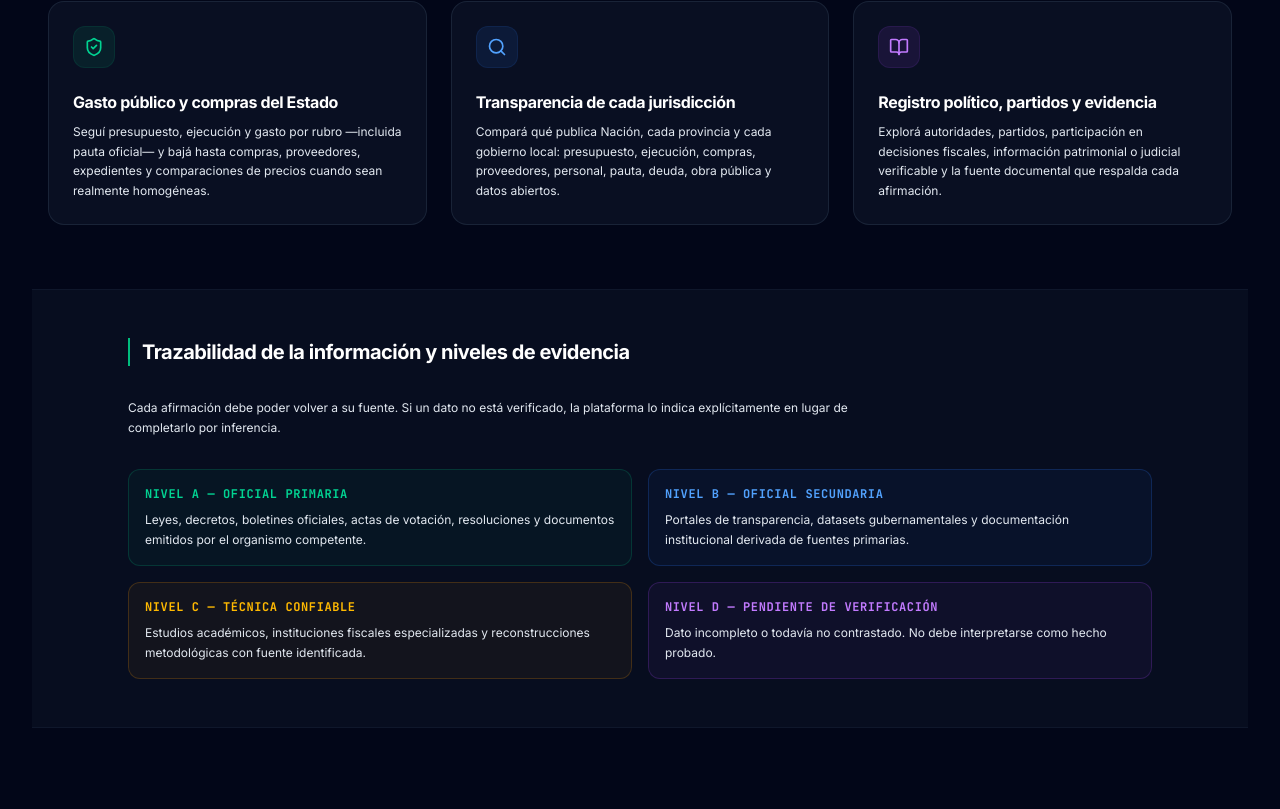
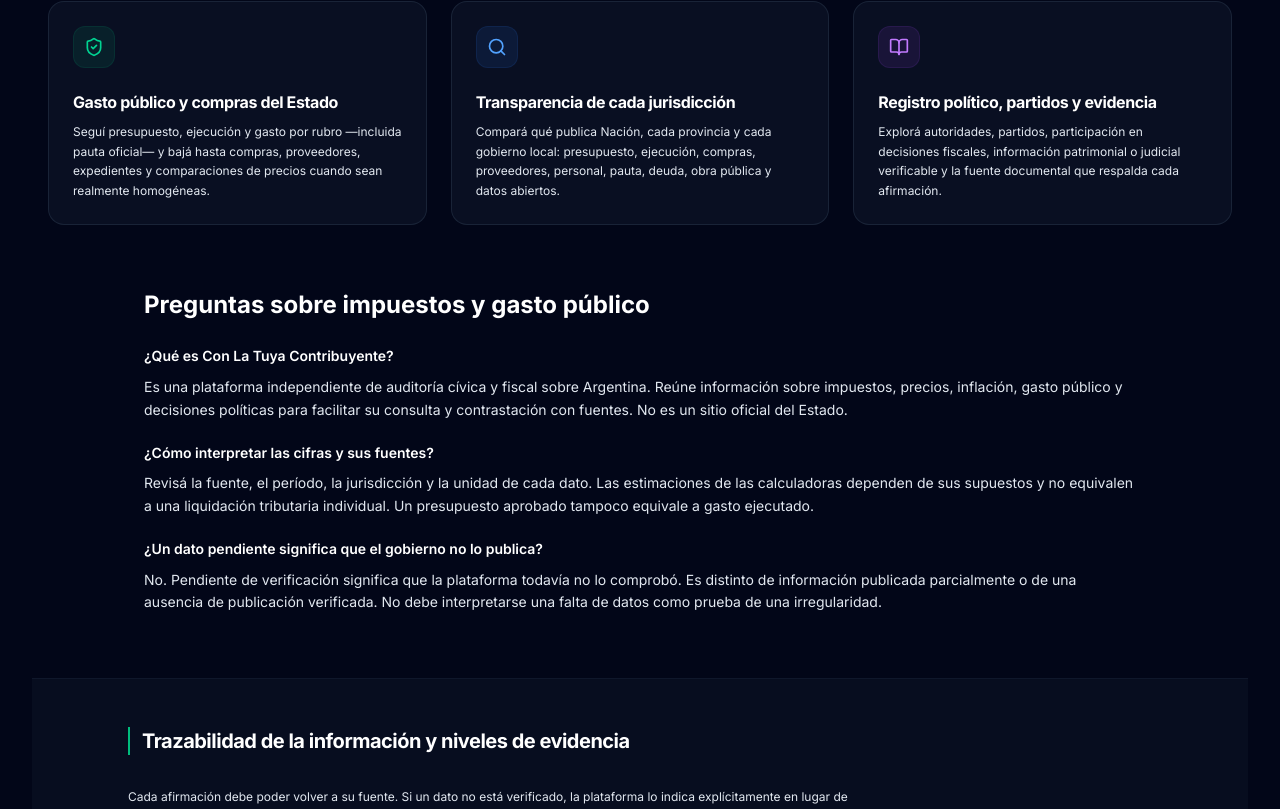
Before and after one commit to deepbrainreset/Con-la-Tuya-Contribuyente, a React (Vite) app: page /transparencia in a window 1280 px wide. Shown: the part 2121-2930 px from the top of the page. Built offline with nearby package versions, Linux system fonts and the light colour scheme; no server answers.

Commit message:
Improve landing SEO with prerendered content and lazy-loaded views

```diff
--- a/index.html
+++ b/index.html
@@ -12,6 +12,7 @@
     <link rel="shortcut icon" type="image/png" href="https://res.cloudinary.com/dw4k14vmn/image/upload/v1785234557/file_00000000fb58820e949f855bb5bd803e_soeetr.png" />
     <link rel="apple-touch-icon" href="https://res.cloudinary.com/dw4k14vmn/image/upload/v1785234557/file_00000000fb58820e949f855bb5bd803e_soeetr.png" />
 
+    <meta property="og:locale" content="es_AR" />
     <meta property="og:type" content="website" />
     <meta property="og:url" content="https://conlatuyacontribuyente.com/" />
     <meta property="og:title" content="Con La Tuya, Contribuyente" />
@@ -34,7 +35,7 @@
       }
     </script>
 
-    <title>Con La Tuya, Contribuyente</title>
+    <title>Impuestos y gasto público en Argentina | Con La Tuya, Contribuyente</title>
   </head>
   <body>
     <div id="root"></div>
--- a/package.json
+++ b/package.json
@@ -5,7 +5,7 @@
   "type": "module",
   "scripts": {
     "dev": "tsx server.ts",
-    "build": "vite build && esbuild server.ts --bundle --platform=node --format=cjs --packages=external --sourcemap --outfile=dist/server.cjs",
+    "build": "vite build && node --import tsx scripts/prerender.tsx && esbuild server.ts --bundle --platform=node --format=cjs --packages=external --sourcemap --outfile=dist/server.cjs",
     "start": "node dist/server.cjs",
     "preview": "vite preview",
     "clean": "rm -rf dist server.js",
--- /dev/null
+++ b/scripts/prerender.tsx
@@ -0,0 +1,18 @@
+import React from 'react';
+import { readFile, writeFile } from 'node:fs/promises';
+import { renderToString } from 'react-dom/server';
+import { MemoryRouter } from 'react-router-dom';
+import { AppContent } from '../src/App';
+
+// Render the same home component for visitors and crawlers. Other views stay
+// lazy: Leaflet requires a browser and must not execute during this build step.
+const htmlPath = new URL('../dist/index.html', import.meta.url);
+const template = await readFile(htmlPath, 'utf8');
+const placeholder = '<div id="root"></div>';
+if (!template.includes(placeholder)) throw new Error('Missing root placeholder; run vite build first.');
+const markup = renderToString(<MemoryRouter initialEntries={['/']}><AppContent /></MemoryRouter>);
+if (!markup.includes('landing-view') || !markup.includes('<h1')) {
+  throw new Error('Home prerender did not produce the landing content.');
+}
+await writeFile(htmlPath, template.replace(placeholder, `<div id="root" data-prerendered="home">${markup}</div>`));
+console.log('Prerendered home content into dist/index.html');
--- a/src/App.tsx
+++ b/src/App.tsx
@@ -3,26 +3,26 @@
  * SPDX-License-Identifier: Apache-2.0
  */
 
-import React, { useState } from 'react';
+import React, { lazy, Suspense, useState } from 'react';
 import { HashRouter, Routes, Route, Navigate, useNavigate, useLocation } from 'react-router-dom';
 import { Landmark, Heart, Github, Mail } from 'lucide-react';
 
 import Navbar from './components/Navbar';
 import Landing from './views/Landing';
-import MapaNacional from './views/MapaNacional';
-import RegistroTributosAuditado from './views/RegistroTributosAuditado';
-import CalculadoraFiscal from './views/CalculadoraFiscal';
-import SimuladorPrecios from './views/SimuladorPrecios';
-import RegistroPolitico from './views/RegistroPolitico';
-import IntegridadPartidaria from './views/IntegridadPartidaria';
-import GastoPublico from './views/GastoPublico';
-import TransparenciaEstado from './views/TransparenciaEstado';
-import MethodologyPage from './views/MethodologyPage';
-import Donaciones from './views/Donaciones';
-import PropuestasContribucion from './views/PropuestasContribucion';
-import MapaTributarioDashboard from './views/MapaTributarioDashboard';
-import Inflacion from './views/Inflacion';
-import ResponsabilidadPolitica from './views/ResponsabilidadPolitica';
+const MapaNacional = lazy(() => import('./views/MapaNacional'));
+const RegistroTributosAuditado = lazy(() => import('./views/RegistroTributosAuditado'));
+const CalculadoraFiscal = lazy(() => import('./views/CalculadoraFiscal'));
+const SimuladorPrecios = lazy(() => import('./views/SimuladorPrecios'));
+const RegistroPolitico = lazy(() => import('./views/RegistroPolitico'));
+const IntegridadPartidaria = lazy(() => import('./views/IntegridadPartidaria'));
+const GastoPublico = lazy(() => import('./views/GastoPublico'));
+const TransparenciaEstado = lazy(() => import('./views/TransparenciaEstado'));
+const MethodologyPage = lazy(() => import('./views/MethodologyPage'));
+const Donaciones = lazy(() => import('./views/Donaciones'));
+const PropuestasContribucion = lazy(() => import('./views/PropuestasContribucion'));
+const MapaTributarioDashboard = lazy(() => import('./views/MapaTributarioDashboard'));
+const Inflacion = lazy(() => import('./views/Inflacion'));
+const ResponsabilidadPolitica = lazy(() => import('./views/ResponsabilidadPolitica'));
 
 export default function App() {
   return (
@@ -32,7 +32,7 @@
   );
 }
 
-function AppContent() {
+export function AppContent() {
   const navigate = useNavigate();
   const location = useLocation();
 
@@ -65,7 +65,7 @@
   const currentTab = location.pathname === '/' || location.pathname === '' ? 'landing' : location.pathname.substring(1);
 
   React.useEffect(() => {
-    let title = 'Con La Tuya, Contribuyente';
+    let title = 'Impuestos y gasto público en Argentina | Con La Tuya, Contribuyente';
     const path = location.pathname;
     if (path.startsWith('/mapa-tributario')) title = 'Mapa Tributario | Con La Tuya, Contribuyente';
     else if (path === '/mapa') title = 'Mapa Nacional | Con La Tuya, Contribuyente';
@@ -99,6 +99,7 @@
 
       <main className="flex-grow max-w-7xl w-full mx-auto px-4 sm:px-6 lg:px-8 py-8 md:py-12">
         <div className="space-y-6">
+          <Suspense fallback={<p role="status" className="text-slate-300 py-8">Cargando sección…</p>}>
           <Routes>
             <Route path="/" element={<Landing onNavigate={handleNavigate} searchQuery={searchQuery} setSearchQuery={setSearchQuery} />} />
             <Route path="/mapa" element={<MapaNacional onNavigate={handleNavigate} selectedJurisdictionId={selectedJurisdictionId} setSelectedJurisdictionId={setSelectedJurisdictionId} />} />
@@ -125,6 +126,7 @@
             <Route path="/donacion" element={<Donaciones />} />
             <Route path="*" element={<Navigate to="/" replace />} />
           </Routes>
+          </Suspense>
         </div>
       </main>
 
--- a/src/main.tsx
+++ b/src/main.tsx
@@ -1,10 +1,19 @@
 import {StrictMode} from 'react';
-import {createRoot} from 'react-dom/client';
+import {createRoot, hydrateRoot} from 'react-dom/client';
 import App from './App.tsx';
 import './index.css';
 
-createRoot(document.getElementById('root')!).render(
+const root = document.getElementById('root')!;
+const app = (
   <StrictMode>
     <App />
-  </StrictMode>,
+  </StrictMode>
 );
+
+// Hash routes other than the homepage need their own client render.
+const hashPath = window.location.hash.slice(1).split('?')[0];
+if (root.dataset.prerendered === 'home' && (!hashPath || hashPath === '/')) {
+  hydrateRoot(root, app);
+} else {
+  createRoot(root).render(app);
+}
--- a/src/views/Landing.tsx
+++ b/src/views/Landing.tsx
@@ -92,6 +92,7 @@
               <div className="flex-1 flex items-center gap-3 px-3 py-2 bg-slate-950/50 rounded-xl border border-slate-900">
                 <Search className="w-5 h-5 text-slate-500" />
                 <input
+                  aria-label="Buscar provincia, municipio, tributo, partido o autoridad"
                   type="text"
                   placeholder="Buscar provincia, municipio, tributo, partido o autoridad..."
                   value={searchQuery}
@@ -223,7 +224,7 @@
         <div className="bg-amber-950/10 border border-amber-500/20 rounded-2xl p-5 flex flex-col md:flex-row gap-4 items-start shadow-sm">
           <AlertCircle className="w-6 h-6 text-amber-400 flex-shrink-0 mt-0.5" />
           <div className="space-y-1.5 text-left">
-            <h4 className="text-sm font-semibold text-amber-400 tracking-wide">AVISO DE SEGURIDAD LEGAL Y NEUTRALIDAD</h4>
+            <h2 className="text-sm font-semibold text-amber-400 tracking-wide">AVISO DE SEGURIDAD LEGAL Y NEUTRALIDAD</h2>
             <p className="text-xs text-slate-300 leading-relaxed">
               La plataforma reorganiza información pública oficial y estimaciones metodológicas con fines educativos y de auditoría.
               Las responsabilidades políticas, judiciales y fiscales se muestran únicamente cuando existe evidencia trazable y se distingue
@@ -259,6 +260,24 @@
           <FeatureCard icon={<BookOpen className="w-5 h-5" />} tone="purple" title="Registro político, partidos y evidencia">
             Explorá autoridades, partidos, participación en decisiones fiscales, información patrimonial o judicial verificable y la fuente documental que respalda cada afirmación.
           </FeatureCard>
+        </div>
+      </section>
+
+      <section className="max-w-5xl mx-auto px-4 space-y-6" aria-labelledby="preguntas-frecuentes">
+        <h2 id="preguntas-frecuentes" className="text-2xl font-bold text-white">Preguntas sobre impuestos y gasto público</h2>
+        <div className="space-y-5 text-sm text-slate-300 leading-relaxed">
+          <div>
+            <h3 className="font-semibold text-white mb-2">¿Qué es Con La Tuya Contribuyente?</h3>
+            <p>Es una plataforma independiente de auditoría cívica y fiscal sobre Argentina. Reúne información sobre impuestos, precios, inflación, gasto público y decisiones políticas para facilitar su consulta y contrastación con fuentes. No es un sitio oficial del Estado.</p>
+          </div>
+          <div>
+            <h3 className="font-semibold text-white mb-2">¿Cómo interpretar las cifras y sus fuentes?</h3>
+            <p>Revisá la fuente, el período, la jurisdicción y la unidad de cada dato. Las estimaciones de las calculadoras dependen de sus supuestos y no equivalen a una liquidación tributaria individual. Un presupuesto aprobado tampoco equivale a gasto ejecutado.</p>
+          </div>
+          <div>
+            <h3 className="font-semibold text-white mb-2">¿Un dato pendiente significa que el gobierno no lo publica?</h3>
+            <p>No. Pendiente de verificación significa que la plataforma todavía no lo comprobó. Es distinto de información publicada parcialmente o de una ausencia de publicación verificada. No debe interpretarse una falta de datos como prueba de una irregularidad.</p>
+          </div>
         </div>
       </section>
 
```
Also changed, not shown: 1 other file (tests, documents, lock files or other folders).
